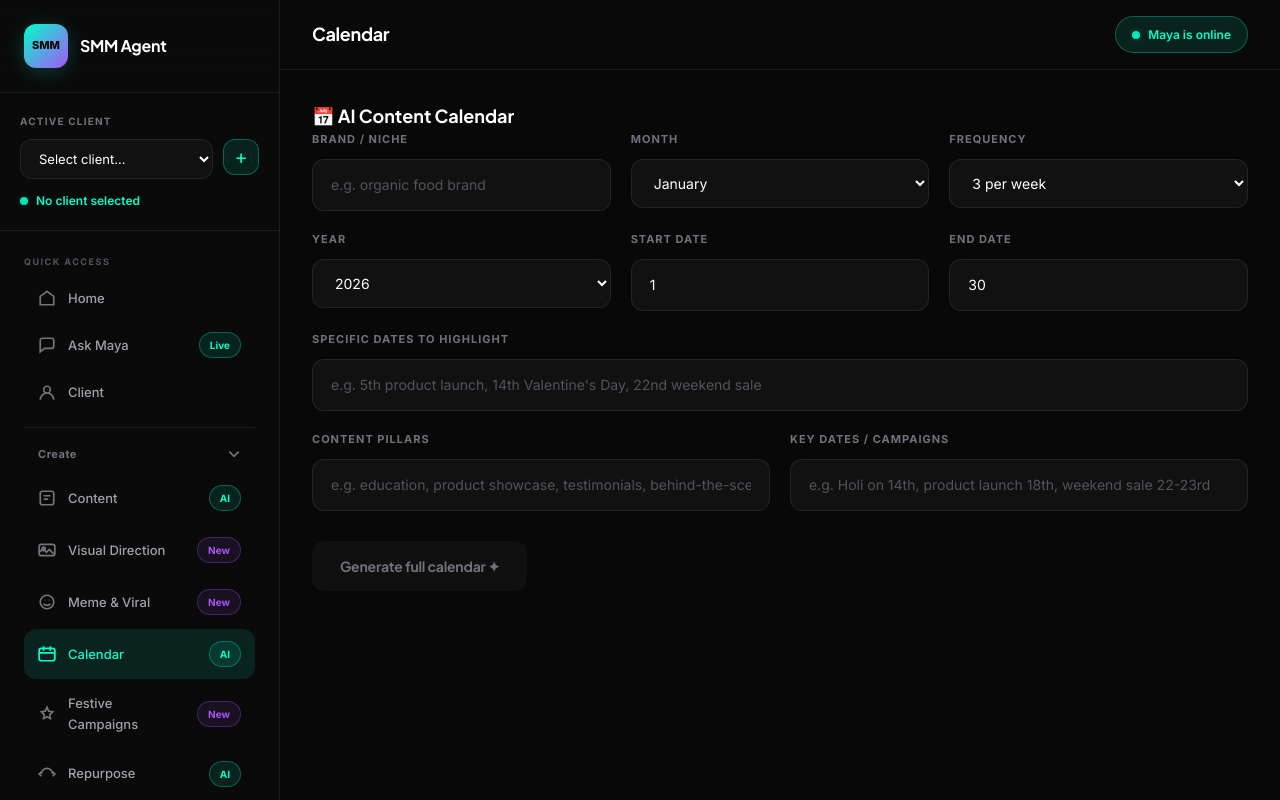
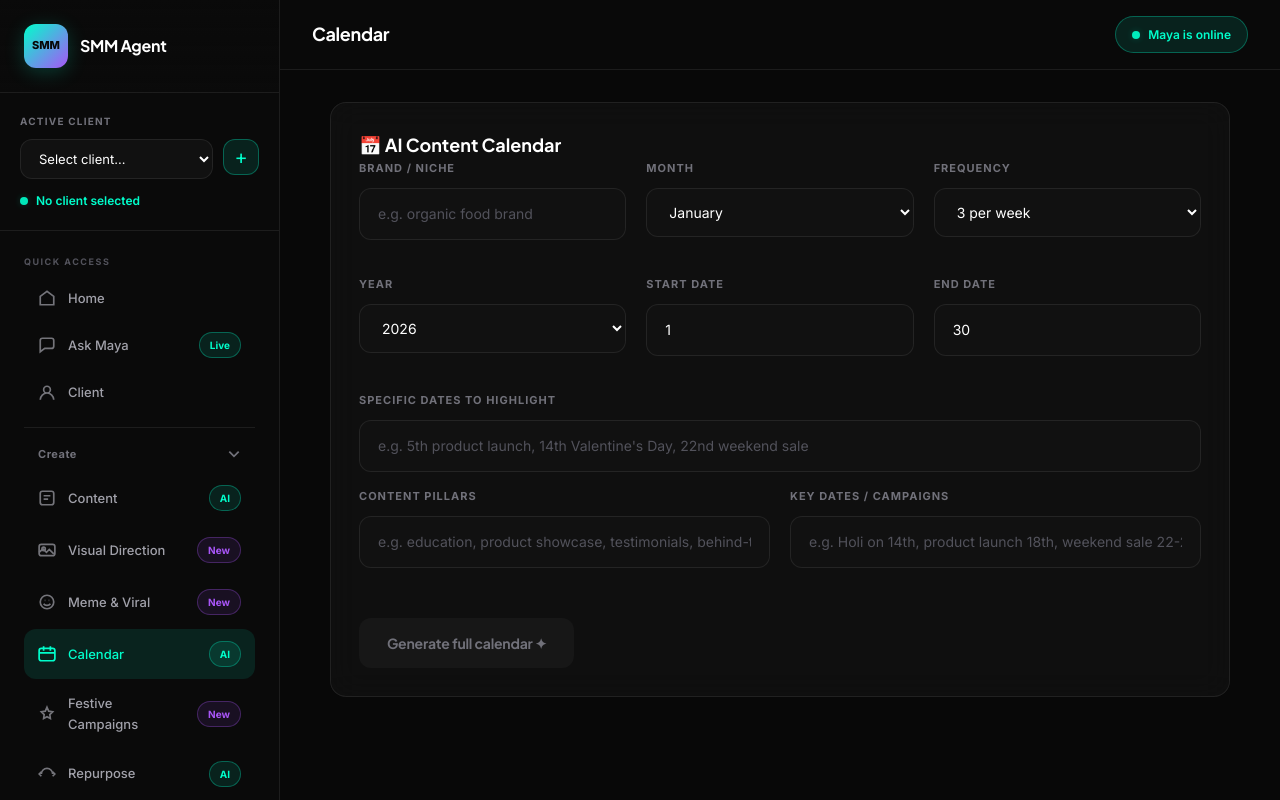
Before and after one commit to Gautam130/smm-agentAI, a Next.js app: page /calendar in a window 1280 px wide. Built offline with nearby package versions, Linux system fonts and the light colour scheme.

Commit message:
fix: add missing .w900, .module-card, .mb-4, .mb-5 utility classes

```diff
--- a/app/globals.css
+++ b/app/globals.css
@@ -402,6 +402,36 @@ select option {
   display: grid;
   grid-template-columns: 1fr 1fr 1fr;
   gap: 20px;
+}
+
+/* Utility Classes */
+.mb-4 {
+  margin-bottom: 16px;
+}
+
+.mb-5 {
+  margin-bottom: 20px;
+}
+
+/* Container */
+.w900 {
+  max-width: 900px;
+  margin: 0 auto;
+}
+
+/* Module Card */
+.module-card {
+  background: var(--bg-glass);
+  border: 0.5px solid var(--border-glass);
+  border-radius: var(--radius-lg);
+  padding: 28px;
+  margin-bottom: 20px;
+  backdrop-filter: blur(15px);
+  transition: all var(--duration-slow) var(--ease-premium);
+}
+
+.module-card:hover {
+  border-color: var(--border-glass-hover);
 }
 
 /* Output Box */
```
